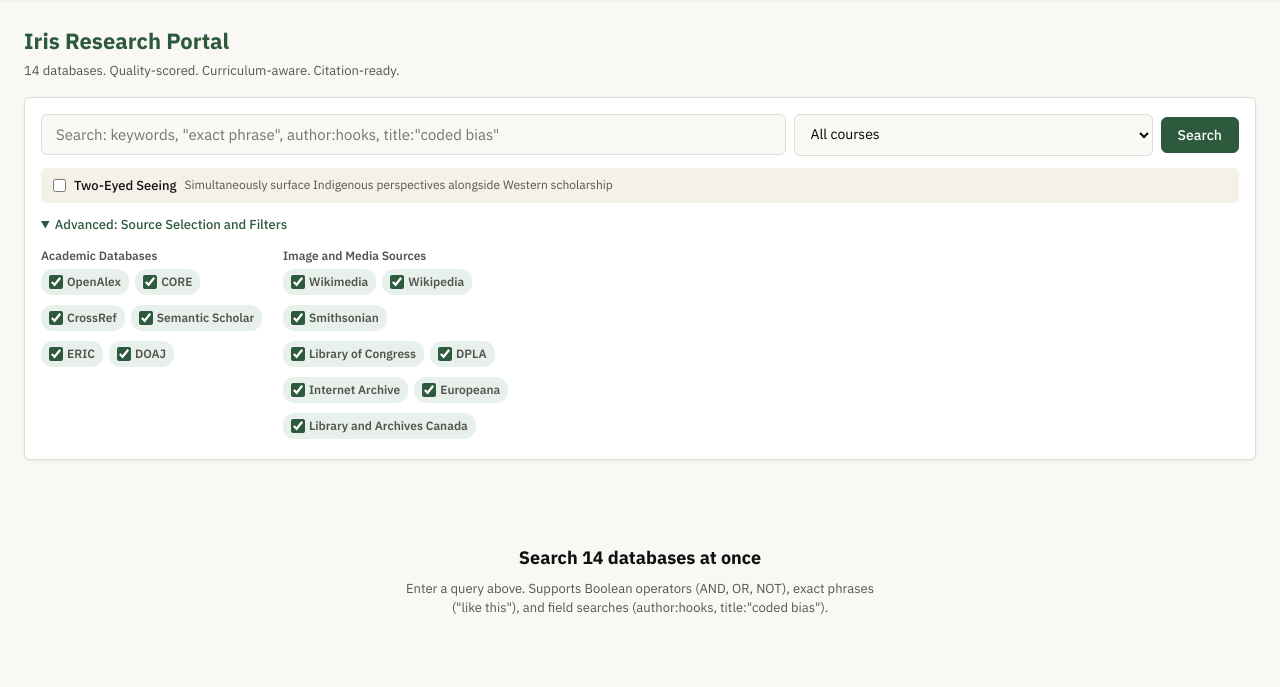
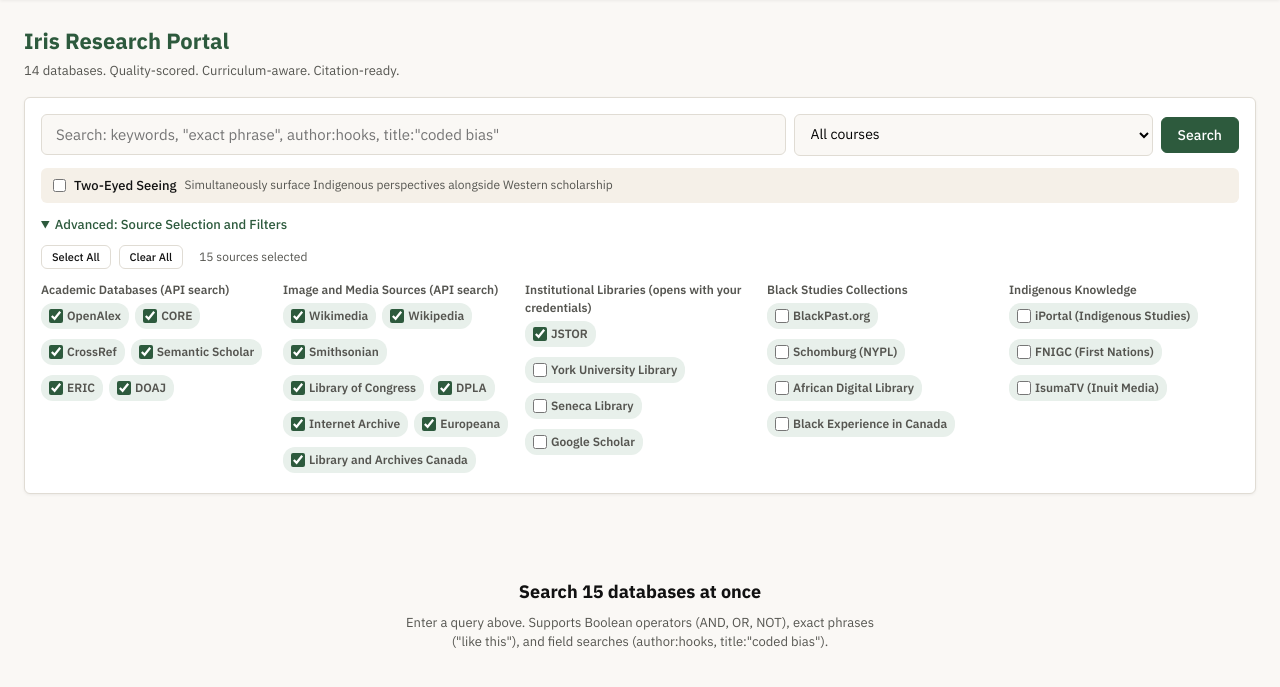
Before and after one commit to rpeart73/ImageLibrary, a Flask app: page /research in a window 1280 px wide, after a click on "Advanced: Source Selection and Filters". Shown: the part 57-744 px from the top of the page. Run offline with Flask 3, Linux system fonts and the light colour scheme; data that the repository does not hold is empty; some libraries are stand-ins or nearby versions.

Commit message:
Add JSTOR, York/Seneca libraries, Black and Indigenous databases
External databases open in new tabs with institutional credentials:
- Institutional: JSTOR, York University Library, Seneca Library, Google Scholar
- Black Studies: BlackPast.org, Schomburg (NYPL), African Digital Library,
  Black Experience in Canada
- Indigenous: iPortal (Indigenous Studies), FNIGC, IsumaTV

Also: Select All / Clear All for source toggles, dynamic database count
in heading and loading text based on selection. Total: 25 sources
(14 API + 11 external).

Co-Authored-By: Claude Opus 4.6 (1M context) <noreply@anthropic.com>

```diff
--- a/static/js/research.js
+++ b/static/js/research.js
@@ -7,6 +7,41 @@
 let allResults = [];
 let twoEyedResults = [];
 let currentSort = 'quality';
+
+// External search URL generators (databases without free APIs)
+const EXTERNAL_URLS = {
+    // Institutional
+    jstor: q => `https://www.jstor.org/action/doBasicSearch?Query=${encodeURIComponent(q)}`,
+    york_lib: q => `https://yorku.primo.exlibrisgroup.com/discovery/search?query=any,contains,${encodeURIComponent(q)}&tab=Everything&search_scope=MyInst_and_CI&vid=01OCUL_YOR:YOR_DEFAULT`,
+    seneca_lib: q => `https://senecapolytechnic.primo.exlibrisgroup.com/discovery/search?query=any,contains,${encodeURIComponent(q)}&tab=Everything&search_scope=MyInst_and_CI&vid=01OCUL_SEN:SEN_DEFAULT`,
+    gscholar: q => `https://scholar.google.com/scholar?q=${encodeURIComponent(q)}`,
+    // Black Studies
+    blackpast: q => `https://www.blackpast.org/?s=${encodeURIComponent(q)}`,
+    schomburg: q => `https://digitalcollections.nypl.org/search/index?utf8=%E2%9C%93&keywords=${encodeURIComponent(q)}#/?scroll=24`,
+    aodl: q => `https://www.aodl.org/search?q=${encodeURIComponent(q)}`,
+    bec: q => `https://www.bac-lac.gc.ca/eng/search/Pages/record-search.aspx?DataSource=Archives&q=${encodeURIComponent(q)}`,
+    // Indigenous
+    iportal: q => `https://iportal.usask.ca/action/search/list?q=${encodeURIComponent(q)}`,
+    fnigc: q => `https://fnigc.ca/?s=${encodeURIComponent(q)}`,
+    isumatv: q => `https://www.isuma.tv/search/node/${encodeURIComponent(q)}`,
+};
+
+// ─── Source Count ──────────────────────────────────────
+
+function updateSourceCount() {
+    const apiCount = document.querySelectorAll('.src-toggle:checked').length;
+    const extCount = document.querySelectorAll('.ext-toggle:checked').length;
+    const total = apiCount + extCount;
+
+    const label = document.getElementById('source-count-label');
+    if (label) label.textContent = total + ' source' + (total !== 1 ? 's' : '') + ' selected';
+
+    const heading = document.getElementById('empty-heading');
+    if (heading) heading.textContent = 'Search ' + total + ' database' + (total !== 1 ? 's' : '') + ' at once';
+
+    const loadingText = document.querySelector('.research-loading-text');
+    if (loadingText) loadingText.textContent = 'Searching ' + apiCount + ' databases' + (extCount ? ' + ' + extCount + ' external...' : '...');
+}
 
 // ─── Search ────────────────────────────────────────────
 
@@ -19,9 +54,15 @@ function doSearch(event) {
     const course = document.getElementById('research-course').value;
     const twoEyed = document.getElementById('two-eyed-toggle').checked ? '1' : '0';
 
-    // Collect selected sources
+    // Collect selected API sources
     const sources = [...document.querySelectorAll('.src-toggle:checked')]
         .map(cb => cb.value).join(',');
+
+    // Open external sources in new tabs
+    document.querySelectorAll('.ext-toggle:checked').forEach(cb => {
+        const urlFn = EXTERNAL_URLS[cb.value];
+        if (urlFn) window.open(urlFn(q), '_blank');
+    });
 
     // Update URL without reload
     const url = new URL(window.location);
@@ -35,6 +76,10 @@ function doSearch(event) {
     document.getElementById('research-loading').style.display = 'block';
     document.getElementById('research-results-container').style.display = 'none';
 
+    const apiCount = document.querySelectorAll('.src-toggle:checked').length;
+    const extCount = document.querySelectorAll('.ext-toggle:checked').length;
+    document.querySelector('.research-loading-text').textContent =
+        'Searching ' + apiCount + ' databases' + (extCount ? ' + ' + extCount + ' external...' : '...');
     const sourcesDisplay = sources.split(',')
         .map(s => s.replace('_', ' '))
         .map(s => s.charAt(0).toUpperCase() + s.slice(1))
--- a/templates/research.html
+++ b/templates/research.html
@@ -32,29 +32,60 @@
 
             <details class="research-advanced">
                 <summary>Advanced: Source Selection and Filters</summary>
+                <div style="display:flex;gap:8px;margin:10px 0 4px">
+                    <button type="button" class="btn btn-secondary" style="font-size:11px;padding:4px 10px" onclick="document.querySelectorAll('.src-toggle').forEach(c=>c.checked=true);updateSourceCount()">Select All</button>
+                    <button type="button" class="btn btn-secondary" style="font-size:11px;padding:4px 10px" onclick="document.querySelectorAll('.src-toggle').forEach(c=>c.checked=false);updateSourceCount()">Clear All</button>
+                    <span style="font-size:12px;color:var(--text-muted);align-self:center;margin-left:8px" id="source-count-label">15 sources selected</span>
+                </div>
                 <div class="research-advanced-grid">
                     <div class="research-adv-field">
-                        <label>Academic Databases</label>
+                        <label>Academic Databases (API search)</label>
                         <div class="research-source-toggles">
-                            <label><input type="checkbox" class="src-toggle" value="openalex" checked> OpenAlex</label>
-                            <label><input type="checkbox" class="src-toggle" value="core" checked> CORE</label>
-                            <label><input type="checkbox" class="src-toggle" value="crossref" checked> CrossRef</label>
-                            <label><input type="checkbox" class="src-toggle" value="semantic_scholar" checked> Semantic Scholar</label>
-                            <label><input type="checkbox" class="src-toggle" value="eric" checked> ERIC</label>
-                            <label><input type="checkbox" class="src-toggle" value="doaj" checked> DOAJ</label>
+                            <label><input type="checkbox" class="src-toggle" value="openalex" checked onchange="updateSourceCount()"> OpenAlex</label>
+                            <label><input type="checkbox" class="src-toggle" value="core" checked onchange="updateSourceCount()"> CORE</label>
+                            <label><input type="checkbox" class="src-toggle" value="crossref" checked onchange="updateSourceCount()"> CrossRef</label>
+                            <label><input type="checkbox" class="src-toggle" value="semantic_scholar" checked onchange="updateSourceCount()"> Semantic Scholar</label>
+                            <label><input type="checkbox" class="src-toggle" value="eric" checked onchange="updateSourceCount()"> ERIC</label>
+                            <label><input type="checkbox" class="src-toggle" value="doaj" checked onchange="updateSourceCount()"> DOAJ</label>
                         </div>
                     </div>
                     <div class="research-adv-field">
-                        <label>Image and Media Sources</label>
+                        <label>Image and Media Sources (API search)</label>
                         <div class="research-source-toggles">
-                            <label><input type="checkbox" class="src-toggle" value="wikimedia" checked> Wikimedia</label>
-                            <label><input type="checkbox" class="src-toggle" value="wikipedia" checked> Wikipedia</label>
-                            <label><input type="checkbox" class="src-toggle" value="smithsonian" checked> Smithsonian</label>
-                            <label><input type="checkbox" class="src-toggle" value="loc" checked> Library of Congress</label>
-                            <label><input type="checkbox" class="src-toggle" value="dpla" checked> DPLA</label>
-                            <label><input type="checkbox" class="src-toggle" value="internet_archive" checked> Internet Archive</label>
-                            <label><input type="checkbox" class="src-toggle" value="europeana" checked> Europeana</label>
-                            <label><input type="checkbox" class="src-toggle" value="lac" checked> Library and Archives Canada</label>
+                            <label><input type="checkbox" class="src-toggle" value="wikimedia" checked onchange="updateSourceCount()"> Wikimedia</label>
+                            <label><input type="checkbox" class="src-toggle" value="wikipedia" checked onchange="updateSourceCount()"> Wikipedia</label>
+                            <label><input type="checkbox" class="src-toggle" value="smithsonian" checked onchange="updateSourceCount()"> Smithsonian</label>
+                            <label><input type="checkbox" class="src-toggle" value="loc" checked onchange="updateSourceCount()"> Library of Congress</label>
+                            <label><input type="checkbox" class="src-toggle" value="dpla" checked onchange="updateSourceCount()"> DPLA</label>
+                            <label><input type="checkbox" class="src-toggle" value="internet_archive" checked onchange="updateSourceCount()"> Internet Archive</label>
+                            <label><input type="checkbox" class="src-toggle" value="europeana" checked onchange="updateSourceCount()"> Europeana</label>
+                            <label><input type="checkbox" class="src-toggle" value="lac" checked onchange="updateSourceCount()"> Library and Archives Canada</label>
+                        </div>
+                    </div>
+                    <div class="research-adv-field">
+                        <label>Institutional Libraries (opens with your credentials)</label>
+                        <div class="research-source-toggles">
+                            <label><input type="checkbox" class="ext-toggle" value="jstor" checked onchange="updateSourceCount()"> JSTOR</label>
+                            <label><input type="checkbox" class="ext-toggle" value="york_lib" onchange="updateSourceCount()"> York University Library</label>
+                            <label><input type="checkbox" class="ext-toggle" value="seneca_lib" onchange="updateSourceCount()"> Seneca Library</label>
+                            <label><input type="checkbox" class="ext-toggle" value="gscholar" onchange="updateSourceCount()"> Google Scholar</label>
+                        </div>
+                    </div>
+                    <div class="research-adv-field">
+                        <label>Black Studies Collections</label>
+                        <div class="research-source-toggles">
+                            <label><input type="checkbox" class="ext-toggle" value="blackpast" onchange="updateSourceCount()"> BlackPast.org</label>
+                            <label><input type="checkbox" class="ext-toggle" value="schomburg" onchange="updateSourceCount()"> Schomburg (NYPL)</label>
+                            <label><input type="checkbox" class="ext-toggle" value="aodl" onchange="updateSourceCount()"> African Digital Library</label>
+                            <label><input type="checkbox" class="ext-toggle" value="bec" onchange="updateSourceCount()"> Black Experience in Canada</label>
+                        </div>
+                    </div>
+                    <div class="research-adv-field">
+                        <label>Indigenous Knowledge</label>
+                        <div class="research-source-toggles">
+                            <label><input type="checkbox" class="ext-toggle" value="iportal" onchange="updateSourceCount()"> iPortal (Indigenous Studies)</label>
+                            <label><input type="checkbox" class="ext-toggle" value="fnigc" onchange="updateSourceCount()"> FNIGC (First Nations)</label>
+                            <label><input type="checkbox" class="ext-toggle" value="isumatv" onchange="updateSourceCount()"> IsumaTV (Inuit Media)</label>
                         </div>
                     </div>
                 </div>
@@ -64,7 +95,7 @@
 
     <!-- Empty state (shown before first search) -->
     <div id="research-empty" class="research-empty" {% if query %}style="display:none"{% endif %}>
-        <h3>Search 14 databases at once</h3>
+        <h3 id="empty-heading">Search 15 databases at once</h3>
         <p>Enter a query above. Supports Boolean operators (AND, OR, NOT), exact phrases ("like this"), and field searches (author:hooks, title:"coded bias").</p>
         <div id="search-history-section" class="search-history" style="display:none">
             <h3>Recent Searches</h3>
```
